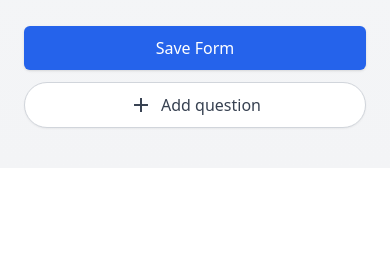
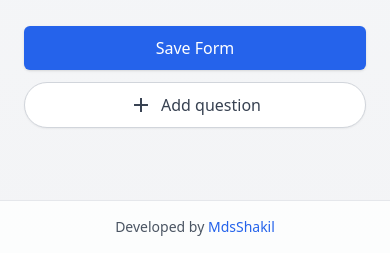
Before and after one commit to shakil-mdshosen/dtoc, a Flask app: page /builder in a window 390 px wide. Shown: the part 884-1137 px from the top of the page. Before the commit the page ends 1014 px from the top, so only its background shows below. Run offline with Flask 3, Linux system fonts and the light colour scheme; the visitor is signed in with stand-in values (Sample User, id 1); some libraries are stand-ins or nearby versions.

Commit message:
Add global footer notice with Meta-Wiki profile link
Agent-Logs-Url: https://github.com/shakil-mdshosen/dtoc/sessions/4027a93c-c37b-4be8-a597-43b2733b61c2

Co-authored-by: shakil-mdshosen <61971419+shakil-mdshosen@users.noreply.github.com>

```diff
--- a/templates/base.html
+++ b/templates/base.html
@@ -8,7 +8,7 @@
     <script src="https://cdn.tailwindcss.com"></script>
     {% block extra_head %}{% endblock %}
 </head>
-<body class="bg-gradient-to-b from-slate-50 to-gray-100 min-h-screen font-sans text-gray-900">
+<body class="bg-gradient-to-b from-slate-50 to-gray-100 min-h-screen font-sans text-gray-900 flex flex-col">
     <nav class="bg-blue-600 shadow-md sticky top-0 z-10">
         <div class="max-w-7xl mx-auto px-4 sm:px-6 lg:px-8 py-3 sm:py-0">
             <div class="flex flex-col gap-3 sm:h-16 sm:flex-row sm:justify-between sm:items-center">
@@ -38,7 +38,7 @@
         </div>
     </nav>
 
-    <main class="max-w-7xl mx-auto py-6 px-4 sm:px-6 lg:px-8">
+    <main class="max-w-7xl mx-auto py-6 px-4 sm:px-6 lg:px-8 flex-1 w-full">
         {% with messages = get_flashed_messages(with_categories=true) %}
             {% if messages %}
                 {% for category, message in messages %}
@@ -51,5 +51,13 @@
 
         {% block content %}{% endblock %}
     </main>
+    <footer class="border-t border-gray-200 bg-white/80 py-4 mt-8">
+        <div class="max-w-7xl mx-auto px-4 sm:px-6 lg:px-8 text-center text-sm text-gray-600">
+            Developed by
+            <a href="https://meta.wikimedia.org/wiki/User:MdsShakil" target="_blank" rel="noopener noreferrer" class="text-blue-600 hover:text-blue-800 font-medium">
+                MdsShakil
+            </a>
+        </div>
+    </footer>
 </body>
 </html>
```
